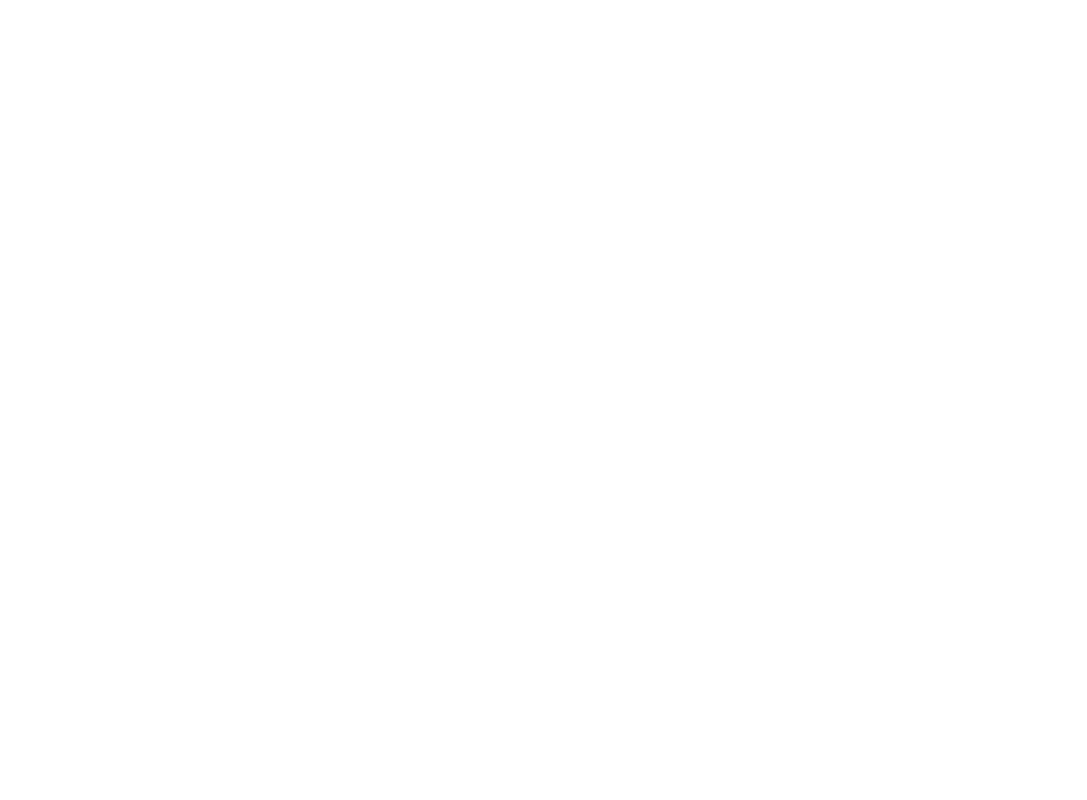
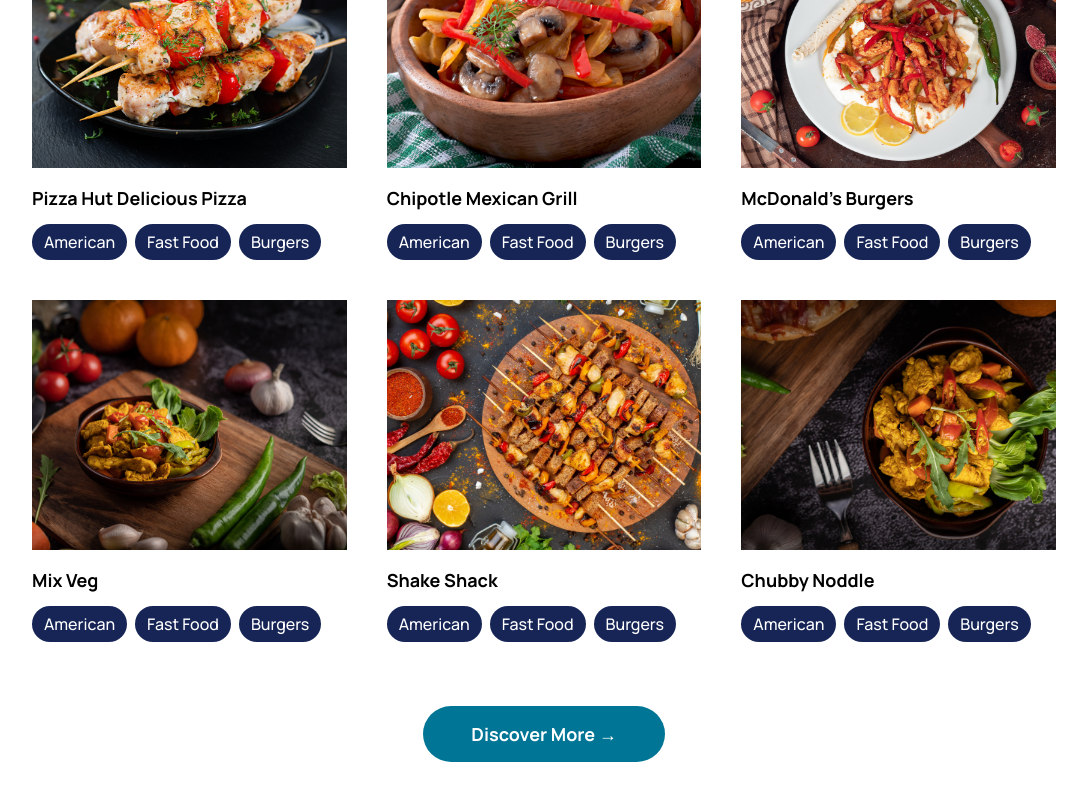
Before and after one commit to tusharui/foodlandingpage, a Next.js app: page / in a window 1280 px wide. Shown: the part 1034-1834 px from the top of the page, without its empty margins (96-1183 px from the left). Built offline with nearby package versions, Linux system fonts and the light colour scheme.

Commit message:
added menu cards

```diff
--- a/components/Home/Home.tsx
+++ b/components/Home/Home.tsx
@@ -1,10 +1,12 @@
 import React from 'react'
 import Hero from './Hero/Hero'
+import Restaurant from './Restaurant/Restaurant'
 
 const Home = () => {
   return (
-    <div className="overflow-hidden h-[2000px]">
+    <div className="overflow-hidden h-[20000px]">
       <Hero/>
+      <Restaurant/>
     </div>
   )
 }
--- /dev/null
+++ b/components/Home/Restaurant/Restaurant.tsx
@@ -0,0 +1,71 @@
+import React from 'react'
+import RestaurantCard from './RestaurantCard'
+
+
+
+const Restaurant = () => {
+  return (
+    <div className='pt-16 pb-16 '>
+        {/* section  heading */}
+        <div className='text-xl sm:text-2xl text-center font-extrabold'>
+            Available Resturant Nearby Area
+        </div>
+        <div className='w-[80%] mx-auto grid md:grid-cols-1 lg:grid-cols-2 xl:grid-cols-3 gap-10 mt-14 '>
+        <div>
+            <RestaurantCard image = "/images/r1.jpg"
+            title ="Pizza Hut Delicious Pizza " />
+        </div>
+
+
+
+        <div>
+            <RestaurantCard image = "/images/r2.jpg"
+            title ="Chipotle Mexican Grill " />
+        </div>
+
+
+
+
+        <div>
+            <RestaurantCard image = "/images/r3.jpg"
+            title ="McDonald's Burgers " />
+        </div>
+
+
+
+        <div>
+            <RestaurantCard image = "/images/r4.jpg"
+            title ="Mix Veg " />
+        </div>
+
+
+
+        <div>
+            <RestaurantCard image = "/images/r5.jpg"
+            title ="Shake Shack" />
+        </div>
+
+
+
+
+
+        <div>
+            <RestaurantCard image = "/images/r6.jpg"
+            title ="Chubby Noddle " />
+        </div>
+
+
+
+
+
+        </div>
+        <div className='mt-16 text-center '>
+            <button className='px-9 py-2.5 sm:px-12 sm:py-3.5 cursor-pointer  dark:text-black rounded-full font-bold text-base  sm:text-lg bg-cyan-700  text-white hover:bg-cyan-950  transition-all duration-300 dark:bg-cyan-600  dark:hover:bg-cyan-400 '>
+                Discover More &rarr;
+            </button>
+        </div>
+        </div>
+  )
+}
+
+export default Restaurant
--- /dev/null
+++ b/components/Home/Restaurant/RestaurantCard.tsx
@@ -0,0 +1,33 @@
+// RestaurantCard.tsx
+import React from 'react';
+import Image from 'next/image';
+
+type RestaurantCardProps = {
+  image: string;
+  title: string;
+};
+
+const RestaurantCard = ({image , title }:Props)=>{
+    return(
+        <div>
+            <Image
+            src={image}
+            alt="img"
+            width ={400}
+            height ={400}
+            className="w-full h-[250px] object-cover "
+            />
+            <h1 className='mt-4 w-fit dark:hover:text-amber-300 hover:text-blue-950 transition-all  duration-200 cursor-pointer  text-base sm:text-lg font-bold '>{title}</h1>
+                <div className='flex items-center font-medium mt-3 space-x-2'>
+                    <p className='bg-blue-950 px-3 py-1.5 rounded-full text-sm sm:text-base text-white '>American</p>
+                    <p className='bg-blue-950 px-3 py-1.5 rounded-full text-sm sm:text-base text-white '>Fast Food </p>
+                    <p className='bg-blue-950 px-3 py-1.5 rounded-full text-sm sm:text-base text-white '>Burgers</p>
+
+
+                </div>
+
+        </div>
+    )
+}
+
+export default RestaurantCard;
```
